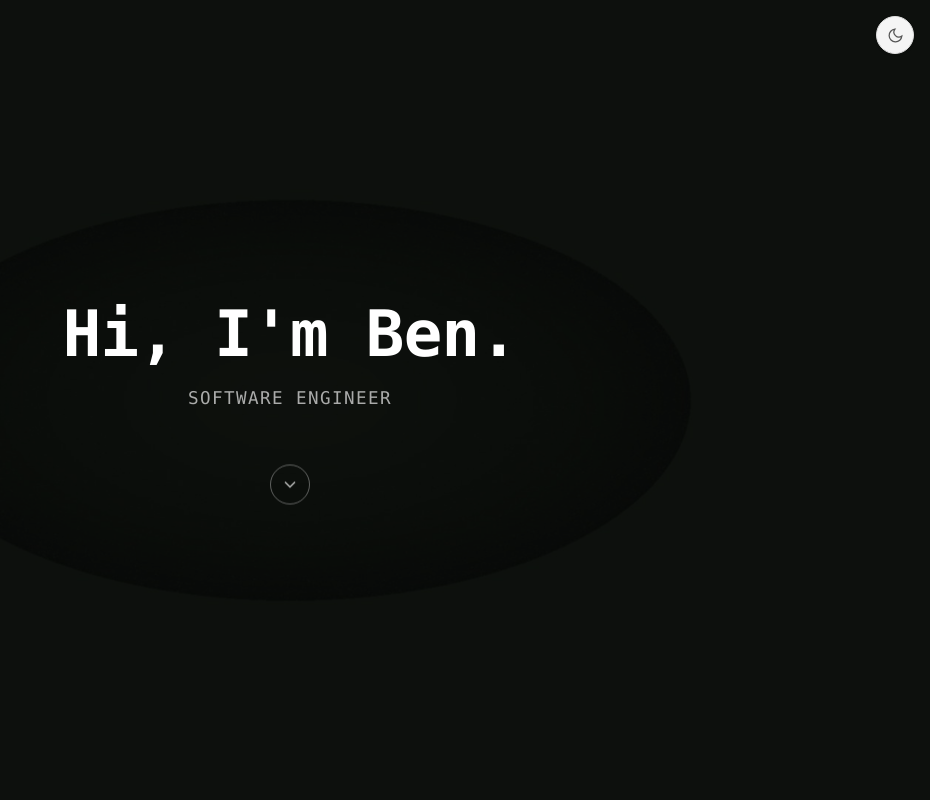
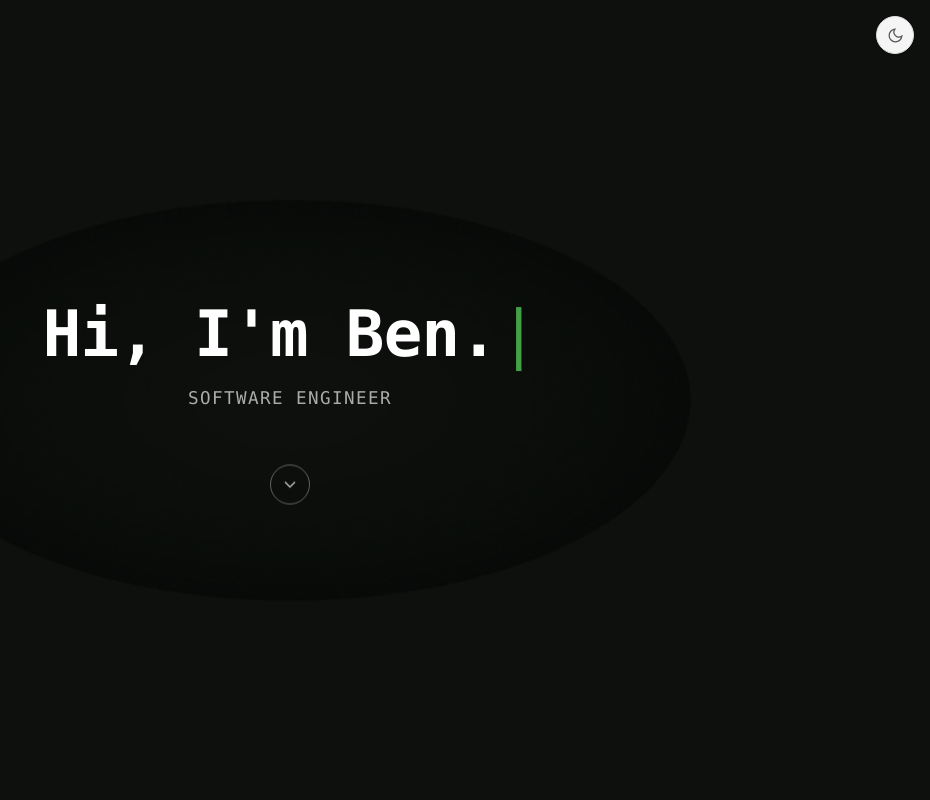
Before and after one commit to bhindley/cv-site, a React (Vite) app: page / in a window 1280 px wide. Shown: the top 800 px of the page, without its empty margins (350-1280 px from the left). Built offline with nearby package versions, Linux system fonts and the light colour scheme.

Commit message:
Keep cursor permanently on screen after typing completes

```diff
--- a/src/components/Hero.jsx
+++ b/src/components/Hero.jsx
@@ -8,7 +8,6 @@ const TYPE_SPEED = 80;      // ms per character
 export default function Hero() {
   const [displayed, setDisplayed] = useState('');
   const [cursorVisible, setCursorVisible] = useState(true);
-  const [cursorGone, setCursorGone] = useState(false);
   const doneRef = useRef(false);
 
   useEffect(() => {
@@ -21,7 +20,6 @@ export default function Hero() {
         const chunk = FULL_TEXT.slice(0, i);
         setDisplayed(chunk);
 
-        // Pause after "Hi," before continuing
         if (chunk === PAUSE_AFTER) {
           await wait(PAUSE_DURATION);
         } else {
@@ -36,12 +34,12 @@ export default function Hero() {
     return () => { cancelled = true; };
   }, []);
 
-  // Blinking cursor — fades out ~1.2s after typing finishes
+  // Cursor blinks while typing, stays solid once done
   useEffect(() => {
     const blink = setInterval(() => {
       if (doneRef.current) {
         clearInterval(blink);
-        setTimeout(() => setCursorGone(true), 1200);
+        setCursorVisible(true);
         return;
       }
       setCursorVisible((v) => !v);
@@ -55,7 +53,6 @@ export default function Hero() {
       <div className="hero-content">
         <h1 className="hero-heading">
           {displayed}
-          {!cursorGone && (
           <span
             className="hero-cursor"
             style={{ opacity: cursorVisible ? 1 : 0 }}
@@ -63,7 +60,6 @@ export default function Hero() {
           >
             |
           </span>
-          )}
         </h1>
         <p className="hero-sub">Software Engineer</p>
         <a href="#about" className="hero-scroll" aria-label="Scroll to content">
```
Lines whose indentation alone changed are shown as unchanged.
